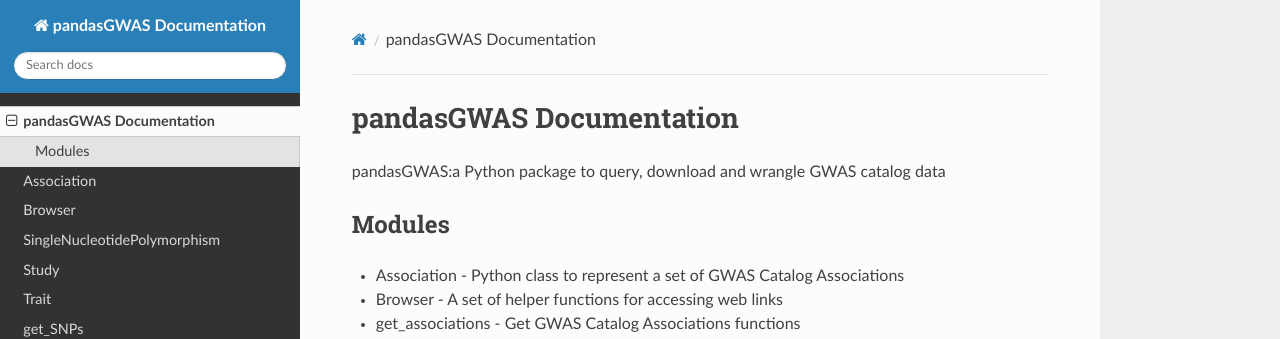
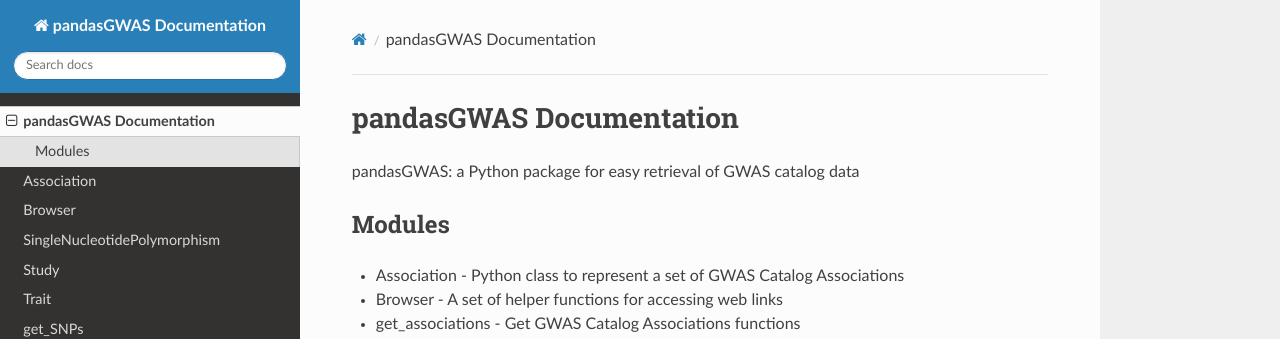
Before and after one commit to CaoTianze/pandasgwas, an MkDocs documentation site: the page built from docs/docs/index.md, in a window 1280 px wide. Shown: the top 339 px of the page. Built offline with MkDocs 1.6.1, drawn with Linux system fonts in a browser that asks for light colours; nearby versions of some CDN libraries.

Commit message:
Update index.md

```diff
--- a/docs/docs/index.md
+++ b/docs/docs/index.md
@@ -1,6 +1,6 @@
 # pandasGWAS Documentation
 
-pandasGWAS:a Python package to query, download and wrangle GWAS catalog data
+pandasGWAS: a Python package for easy retrieval of GWAS catalog data
 
 ## Modules
 
```
